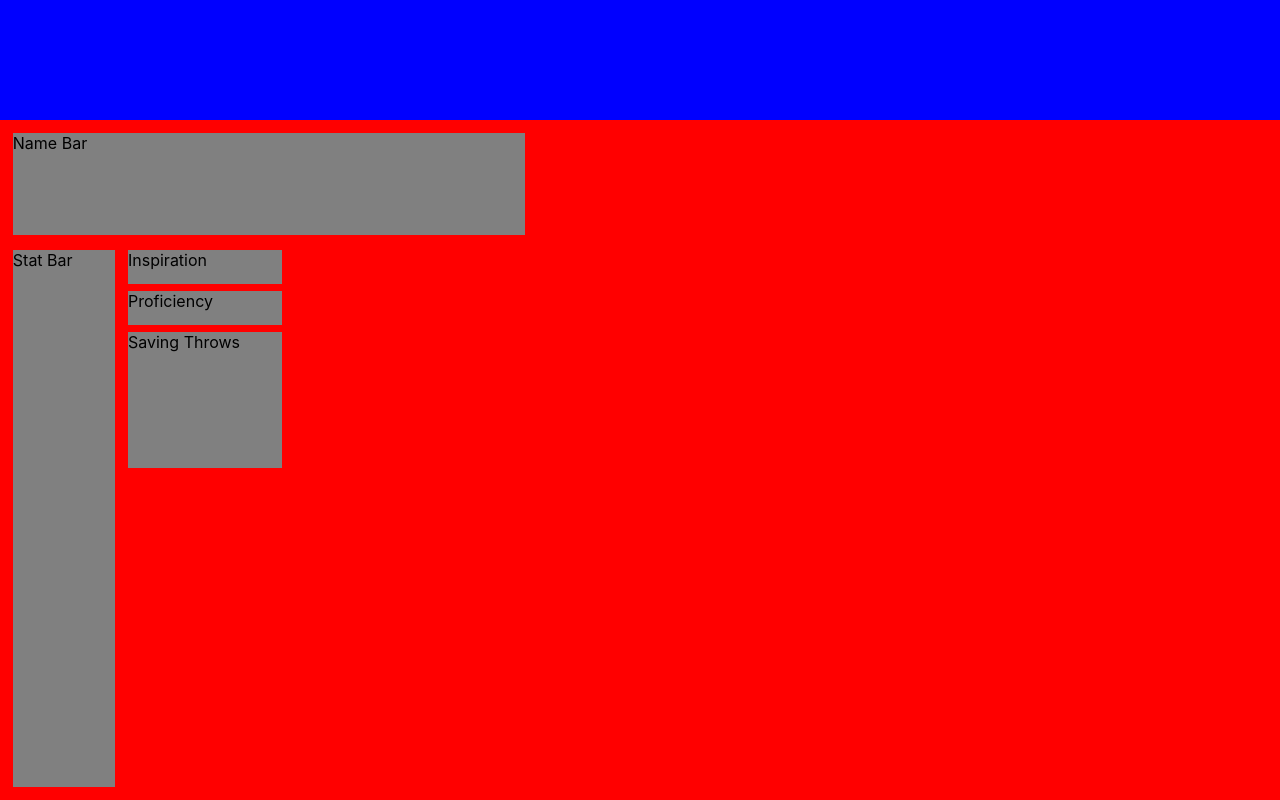
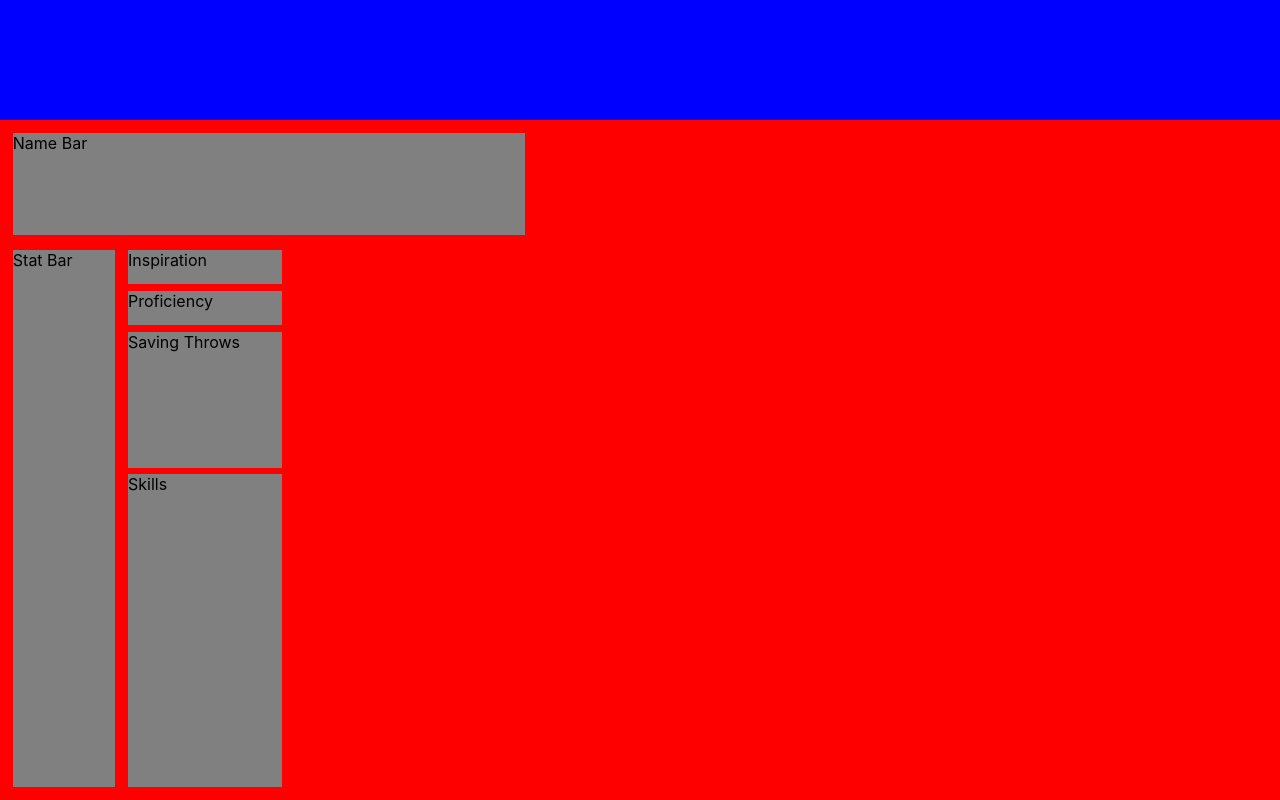
Before and after one commit to lukevangorder/5ESheets, a React (Create React App) app in the folder 5e-sheets/: page / in a window 1280 px wide. Built offline with nearby package versions, Linux system fonts and the light colour scheme.

Commit message:
Adds skills.js class and component and imports to CSheet.js

```diff
--- a/5e-sheets/src/App.css
+++ b/5e-sheets/src/App.css
@@ -59,3 +59,13 @@
   left: 9%;
   bottom: 47%
 }
+
+.skills {
+  background-color: grey;
+  position: absolute;
+  height: 46%;
+  width: 12%;
+  margin: 1%;
+  left: 9%;
+  bottom: 0%
+}
--- a/5e-sheets/src/CSheet.js
+++ b/5e-sheets/src/CSheet.js
@@ -1,10 +1,11 @@
 import React, { Component } from 'react';
-import { NameBar, StatBar, Inspiration, Proficiency, SavingThrows } from './CSheetDivs/DivsIndex'
+import { NameBar, StatBar, Inspiration, Proficiency, SavingThrows, Skills } from './CSheetDivs/DivsIndex'
 
 export default class CSheet extends Component {
     render() {
         return (
             <div class='CSheet'>
+                <Skills />
                 <SavingThrows />
                 <Inspiration />
                 <Proficiency />
--- a/5e-sheets/src/CSheetDivs/DivsIndex.js
+++ b/5e-sheets/src/CSheetDivs/DivsIndex.js
@@ -4,11 +4,13 @@ import StatBar from './StatBar.js'
 import Inspiration from './Inspiration.js'
 import Proficiency from './Proficiency.js'
 import SavingThrows from './SavingThrows.js'
+import Skills from './Skills.js'
 
 export {
     NameBar,
     StatBar,
     Inspiration,
     Proficiency,
-    SavingThrows
+    SavingThrows,
+    Skills
 }
--- /dev/null
+++ b/5e-sheets/src/CSheetDivs/Skills.js
@@ -0,0 +1,9 @@
+import React, { Component } from 'react';
+
+export default class Skills extends Component {
+    render() {
+        return (
+            <div class='skills'>Skills</div>
+        )
+    }
+}
```
